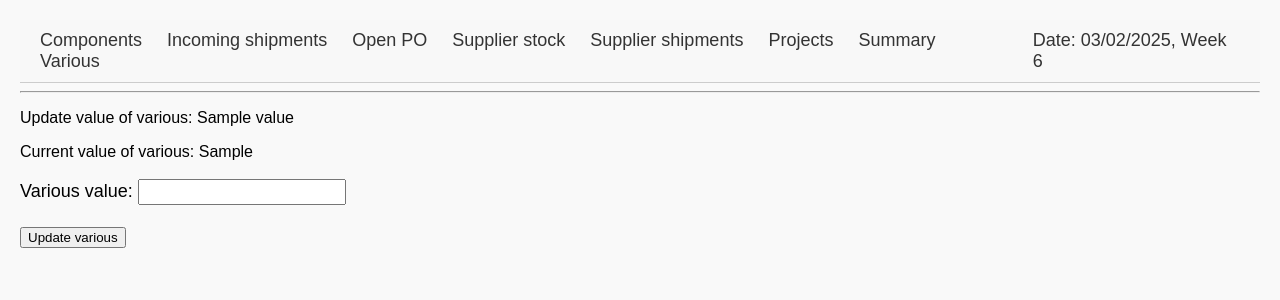
After one commit to johnny-sky91/ComponentGuide, a Flask app: page /various/update_various/1 in a window 1280 px wide. The commit adds this page. Shown: the top 300 px of the page. Run offline with Flask 3, Linux system fonts and the light colour scheme; tables that the repository leaves empty hold one stand-in row (values such as "Sample post"); some libraries are stand-ins or nearby versions.

Commit message:
Various upgrade

```diff
--- a/app/forms.py
+++ b/app/forms.py
@@ -112,3 +112,8 @@ class AddNewVarious(FlaskForm):
     new_various_name = StringField("Various name", validators=[DataRequired()])
     new_various_value = StringField("Various value", validators=[DataRequired()])
     submit = SubmitField("Add various")
+
+
+class UpdateVarious(FlaskForm):
+    new_various_value = StringField("Various value", validators=[DataRequired()])
+    submit = SubmitField("Update various")
--- a/app/routes.py
+++ b/app/routes.py
@@ -33,6 +33,7 @@ from app.forms import (
     UpdateComponentOrders,
     SearchComponent,
     AddNewVarious,
+    UpdateVarious,
 )
 from app.other_functions.data_preparation import (
     df_open_po,
@@ -417,6 +418,23 @@ def update_incoming_shipments():
     return redirect(request.referrer)
 
 
+@app.route("/various/update_various/<int:id>", methods=["GET", "POST"])
+def update_various(id):
+    various = VariousValues.query.get_or_404(id)
+    form_various = UpdateVarious()
+    if form_various.validate_on_submit():
+        various.value = form_various.new_various_value.data
+        db.session.commit()
+        flash("Various updated!")
+        return redirect(url_for("various_view"))
+    return render_template(
+        f"update/update_various.html",
+        title=f"{various.value_name}",
+        form_various=form_various,
+        various=various,
+    )
+
+
 @app.route("/all_components/add_new_component", methods=["GET", "POST"])
 def add_new_component():
     form = AddComponent()
@@ -764,8 +782,6 @@ def remove_component_comment(id, comment_id):
 @app.route("/various", methods=["GET", "POST"])
 def various_view():
     all_various = VariousValues.query.all()
-    for x in all_various:
-        print(x.value_name, x.value)
     return render_template(
         f"various.html",
         title=f"Various",
--- /dev/null
+++ b/app/templates/update/update_various.html
@@ -0,0 +1,17 @@
+{% extends "base.html" %}
+{% block content %}
+
+<p>Update value of various: {{ various.value_name }} </p>
+<p>Current value of various: {{ various.value }} </p>
+
+<form action="" method="post" novalidate>
+    {{form_various.hidden_tag()}}
+    <p style="font-size:18px">
+        {{ form_various.new_various_value.label }}: {{ form_various.new_various_value(style='height: 20px; width:200px') }}<br><br>
+        {{ form_various.submit() }} <br>
+        {% for error in form_various.new_various_value.errors %}
+        <span style="color: red;">{{ error }}</span>
+        {% endfor %}<br>
+    </p>
+</form>
+{% endblock %}
--- a/app/templates/various.html
+++ b/app/templates/various.html
@@ -15,7 +15,7 @@
                 <tr>
                     <td>{{ loop.index }}</td>
                     <td>{{ various.value_name }}</td>
-                    <td>{{ various.value }}</td>
+                    <td><a href="{{ url_for('update_various', id=various.id) }}">{{ various.value }}</a></td>
                 {% endfor %}
         </tbody>
     </table>
```
